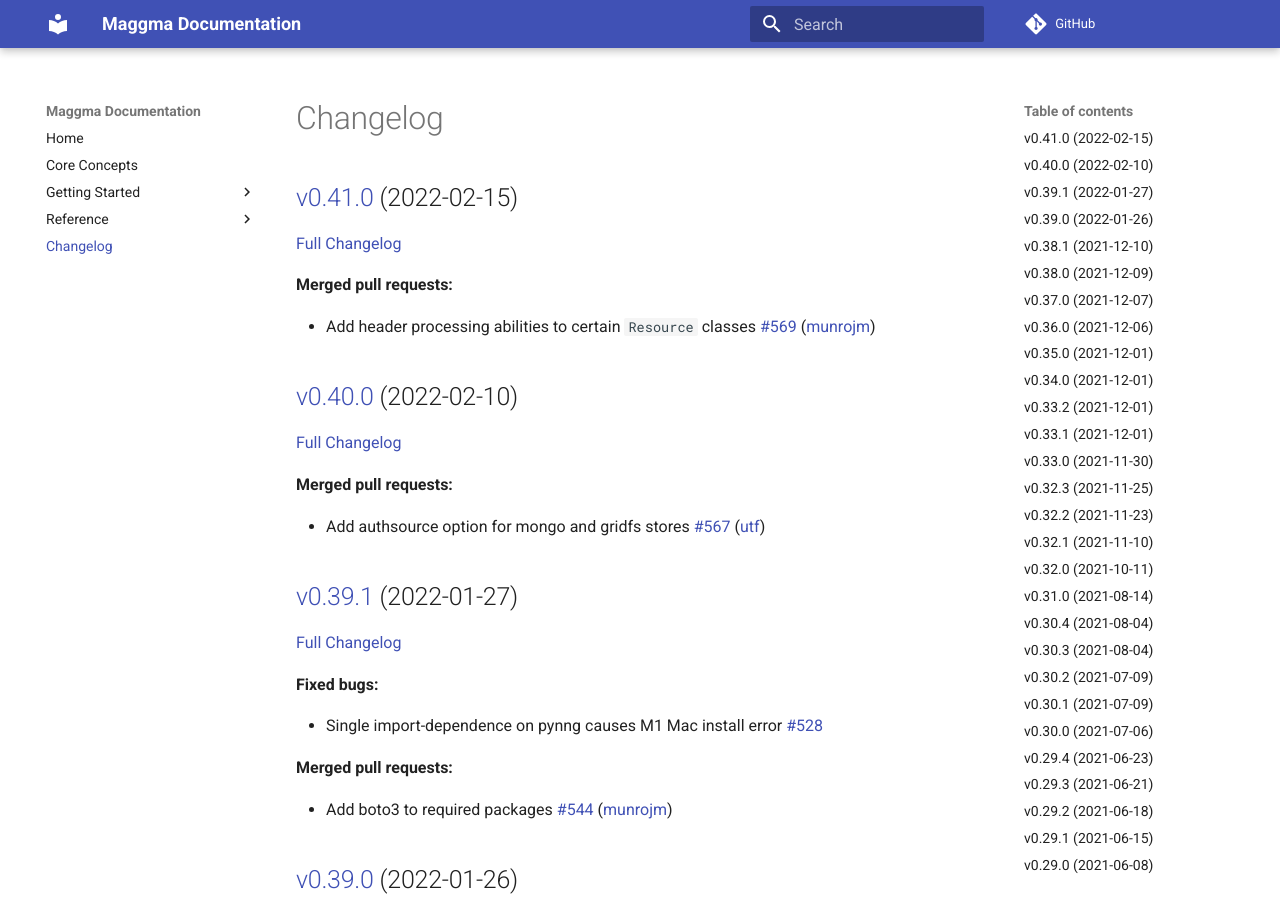
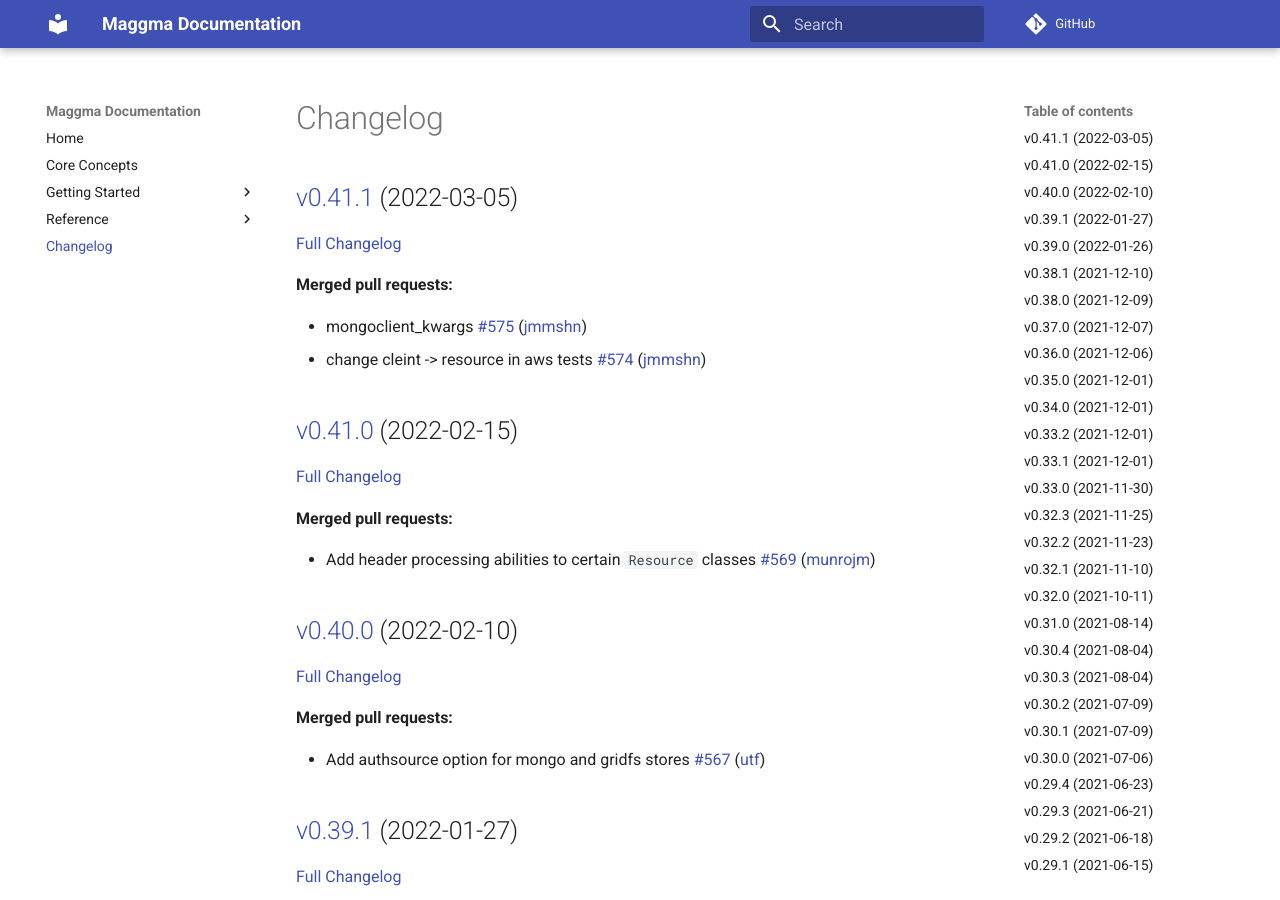
Before and after one commit to materialsproject/maggma, an MkDocs documentation site: the page built from docs/CHANGELOG.md, in a window 1280 px wide and 900 px high. Built offline with MkDocs 1.6.1 and Material for MkDocs 9.7.7, drawn with Linux system fonts in a browser that asks for light colours; comment, search, counter and statistics services are not loaded.

Commit message:
Updated CHANGELOG.md

```diff
--- a/docs/CHANGELOG.md
+++ b/docs/CHANGELOG.md
@@ -1,4 +1,13 @@
 # Changelog
+
+## [v0.41.1](https://github.com/materialsproject/maggma/tree/v0.41.1) (2022-03-05)
+
+[Full Changelog](https://github.com/materialsproject/maggma/compare/v0.41.0...v0.41.1)
+
+**Merged pull requests:**
+
+- mongoclient\_kwargs [\#575](https://github.com/materialsproject/maggma/pull/575) ([jmmshn](https://github.com/jmmshn))
+- change cleint -\> resource in aws tests [\#574](https://github.com/materialsproject/maggma/pull/574) ([jmmshn](https://github.com/jmmshn))
 
 ## [v0.41.0](https://github.com/materialsproject/maggma/tree/v0.41.0) (2022-02-15)
 
```
